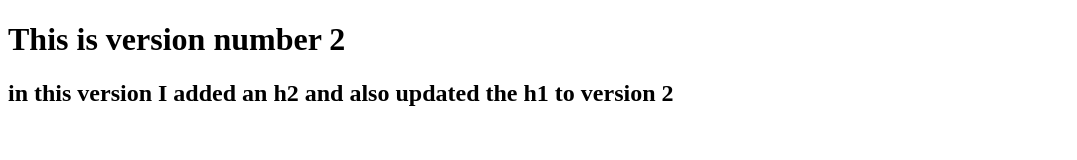
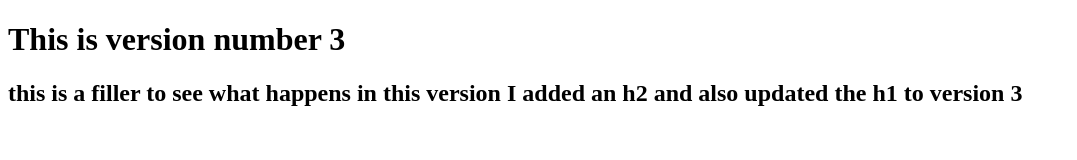
Before and after one commit to kahdehzeh/swerve, a plain HTML site: page index.html in a window 1280 px wide. Shown: the whole page, without its empty margins (0-1077 px from the left). Drawn offline with Linux system fonts and the light colour scheme.

Commit message:
added a filler, updated h1 and h2

```diff
--- a/index.html
+++ b/index.html
@@ -7,9 +7,11 @@
     <title>Document</title>
 </head>
 <body>
-    <h1> This is version number 2 </h1>
+    <h1> This is version number 3 </h1>
     <h2>
-        in this version I added an h2 and also updated the h1 to version 2
+        this is a filler to see what happens
+        in this version I added an h2 and also updated the h1 to version 3
+
     </h2>
 
 </body>
```
